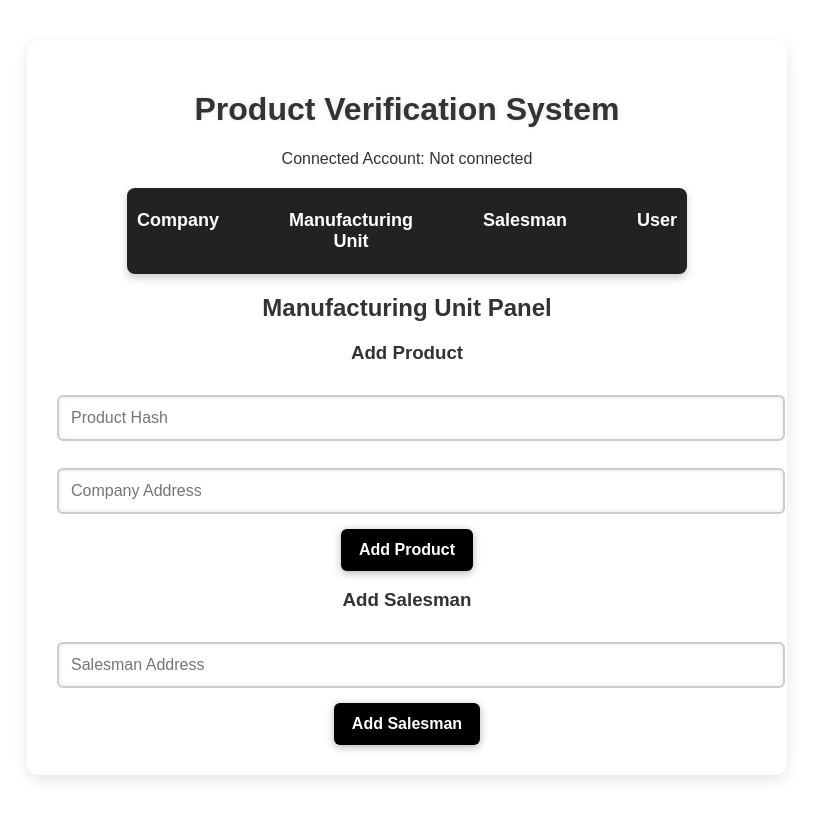
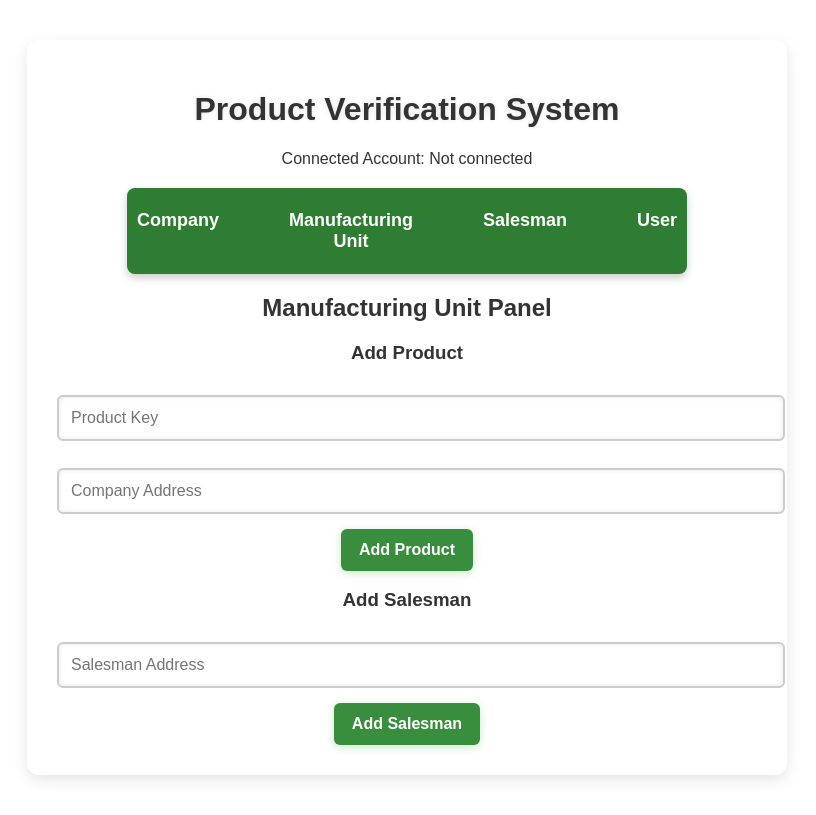
Before and after one commit to Dinesh1305/Product-Verification, a React (Vite) app in the folder vite-project/: page /manufacturing in a window 1280 px wide. Shown: the whole page, without its empty margins (233-1049 px from the left). Built offline with nearby package versions, Linux system fonts and the light colour scheme.

Commit message:
color was changed

```diff
--- a/vite-project/src/App.css
+++ b/vite-project/src/App.css
@@ -10,14 +10,14 @@ body {
 .container {
   max-width: 700px;
   margin: 40px auto;
-  background: #f9f9f9; /* Light gray container */
+  background: #e8f5e9; /* Light green container */
   padding: 30px;
   border-radius: 12px;
   box-shadow: 0px 0px 15px rgba(0, 0, 0, 0.1);
 }
 
 h1 {
-  color: #333;
+  color: #2e7d32; /* Dark green */
   text-shadow: 0px 0px 5px rgba(0, 0, 0, 0.1);
 }
 
@@ -25,7 +25,7 @@ input {
   width: calc(100% - 20px);
   padding: 12px;
   margin: 12px 0;
-  border: 2px solid #007bff;
+  border: 2px solid #4caf50;
   border-radius: 6px;
   background-color: #ffffff;
   color: #333;
@@ -34,8 +34,8 @@ input {
 
 input:focus {
   outline: none;
-  border-color: #ff5722;
-  box-shadow: 0px 0px 8px rgba(255, 87, 34, 0.5);
+  border-color: #388e3c;
+  box-shadow: 0px 0px 8px rgba(56, 142, 60, 0.5);
 }
 
 button {
@@ -43,18 +43,18 @@ button {
   padding: 12px;
   font-size: 16px;
   font-weight: bold;
-  background: #ff5722;
+  background: #4caf50;
   color: white;
   border: none;
   border-radius: 8px;
   cursor: pointer;
   transition: 0.3s;
-  box-shadow: 0px 4px 10px rgba(255, 87, 34, 0.3);
+  box-shadow: 0px 4px 10px rgba(76, 175, 80, 0.3);
 }
 
 button:hover {
-  background: #e64a19;
-  box-shadow: 0px 4px 15px rgba(230, 74, 25, 0.5);
+  background: #388e3c;
+  box-shadow: 0px 4px 15px rgba(56, 142, 60, 0.5);
 }
 
 button:active {
@@ -71,16 +71,16 @@ button:active {
   width: auto;
   padding: 10px 20px;
   margin: 5px;
-  background: #4CAF50;
+  background: #2e7d32;
   border: none;
   border-radius: 8px;
   color: white;
   font-weight: bold;
   transition: 0.3s;
-  box-shadow: 0px 0px 10px rgba(76, 175, 80, 0.3);
+  box-shadow: 0px 0px 10px rgba(46, 125, 50, 0.3);
 }
 
 .navbar button:hover {
-  background: #388E3C;
-  box-shadow: 0px 0px 10px rgba(56, 142, 60, 0.8);
+  background: #1b5e20;
+  box-shadow: 0px 0px 10px rgba(27, 94, 32, 0.8);
 }
--- a/vite-project/src/components/ManufacturingUnit.jsx
+++ b/vite-project/src/components/ManufacturingUnit.jsx
@@ -27,7 +27,7 @@ const ManufacturingUnit = ({ contract, account }) => {
         <h3>Add Product</h3>
         <input
           type="text"
-          placeholder="Product Hash"
+          placeholder="Product Key"
           onChange={(e) => setProductHash(e.target.value)}
         />
         <input
--- a/vite-project/src/components/Salesman.jsx
+++ b/vite-project/src/components/Salesman.jsx
@@ -24,7 +24,7 @@ const Salesman = ({ contract, account }) => {
         />
         <input
           type="text"
-          placeholder="Product Hash"
+          placeholder="Product Key"
           onChange={(e) => setRemoveProductHash(e.target.value)}
         />
         <button onClick={removeProduct}>Remove Product</button>
--- a/vite-project/src/components/User.jsx
+++ b/vite-project/src/components/User.jsx
@@ -32,7 +32,7 @@ const User = ({ contract }) => {
         />
         <input
           type="text"
-          placeholder="Product Hash"
+          placeholder="Product Key"
           onChange={(e) => setCheckProductHash(e.target.value)}
         />
         <button onClick={checkProduct}>Check Product</button>
--- a/vite-project/src/index.css
+++ b/vite-project/src/index.css
@@ -8,7 +8,7 @@ body {
 }
 
 header, footer {
-  background-color: #333;
+  background-color: #2E7D32; /* Dark Green */
   color: white;
   padding: 10px 0;
 }
@@ -16,7 +16,7 @@ header, footer {
 nav ul {
   list-style-type: none;
   padding: 0;
-  background-color: #333;
+  background-color: #2E7D32; /* Dark Green */
   overflow: hidden;
 }
 
@@ -48,7 +48,7 @@ input {
   width: calc(100% - 20px);
   padding: 12px;
   margin: 12px 0;
-  border: 2px solid #007bff;
+  border: 2px solid #4CAF50; /* Green */
   border-radius: 6px;
   background-color: #ffffff;
   color: #333;
@@ -57,8 +57,8 @@ input {
 
 input:focus {
   outline: none;
-  border-color: #ff5722;
-  box-shadow: 0px 0px 8px rgba(255, 87, 34, 0.5);
+  border-color: #388E3C; /* Darker Green */
+  box-shadow: 0px 0px 8px rgba(56, 142, 60, 0.5);
 }
 
 button {
@@ -66,18 +66,18 @@ button {
   padding: 8px 16px;
   font-size: 14px;
   font-weight: bold;
-  background: #000000;
+  background: #4CAF50; /* Green */
   color: white;
   border: none;
   border-radius: 6px;
   cursor: pointer;
   transition: 0.3s;
-  box-shadow: 0px 2px 8px rgba(0, 0, 0, 0.3);
+  box-shadow: 0px 2px 8px rgba(76, 175, 80, 0.3);
 }
 
 button:hover {
-  background: #333333;
-  box-shadow: 0px 2px 10px rgba(51, 51, 51, 0.5);
+  background: #388E3C; /* Darker Green */
+  box-shadow: 0px 2px 10px rgba(56, 142, 60, 0.5);
 }
 
 button:active {
--- a/vite-project/src/styles.css
+++ b/vite-project/src/styles.css
@@ -10,7 +10,7 @@
 
 /* Navigation Bar */
 .nav-bar {
-    background-color: #222;
+    background-color: #2E7D32; /* Dark Green */
     display: flex;
     justify-content: center;
     padding: 12px 0;
@@ -31,13 +31,13 @@
 }
 
 .nav-bar a:hover {
-    color: #007BFF; /* Changed hover color to blue */
+    color: #4CAF50; /* Green */
     text-decoration: underline;
 }
 
 /* Active (selected) tab */
 .nav-bar a.active {
-    color: #007BFF !important; /* Blue instead of yellow */
+    color: #4CAF50 !important; /* Green */
     font-weight: bold;
     text-decoration: underline;
 }
@@ -54,14 +54,14 @@ input {
 }
 
 input:focus {
-    border-color: #007BFF; /* Changed border focus color to blue */
+    border-color: #4CAF50; /* Green */
     outline: none;
-    box-shadow: 0 0 8px rgba(0, 123, 255, 0.5);
+    box-shadow: 0 0 8px rgba(76, 175, 80, 0.5);
 }
 
 /* Buttons */
 button {
-    background: black;
+    background: #388E3C; /* Green */
     color: white;
     border: none;
     padding: 12px 18px;
@@ -72,20 +72,20 @@ button {
     transition: all 0.3s ease-in-out;
 }
 
-/* Button hover effect - Now Blue */
+/* Button hover effect */
 button:hover {
-    background: #007BFF; /* Changed hover color to blue */
+    background: #2E7D32; /* Darker Green */
     color: white;
     transform: scale(1.05);
 }
 
-/* Button focus/active state - Now Blue */
+/* Button focus/active state */
 button:focus,
 button:active {
-    background: #007BFF !important; /* Blue when clicked/touched */
+    background: #1B5E20 !important; /* Dark Green when clicked */
     color: white !important;
     outline: none;
-    box-shadow: 0 0 5px rgba(0, 123, 255, 0.5);
+    box-shadow: 0 0 5px rgba(27, 94, 32, 0.5);
 }
 
 /* Remove default touch highlight on mobile */
```
